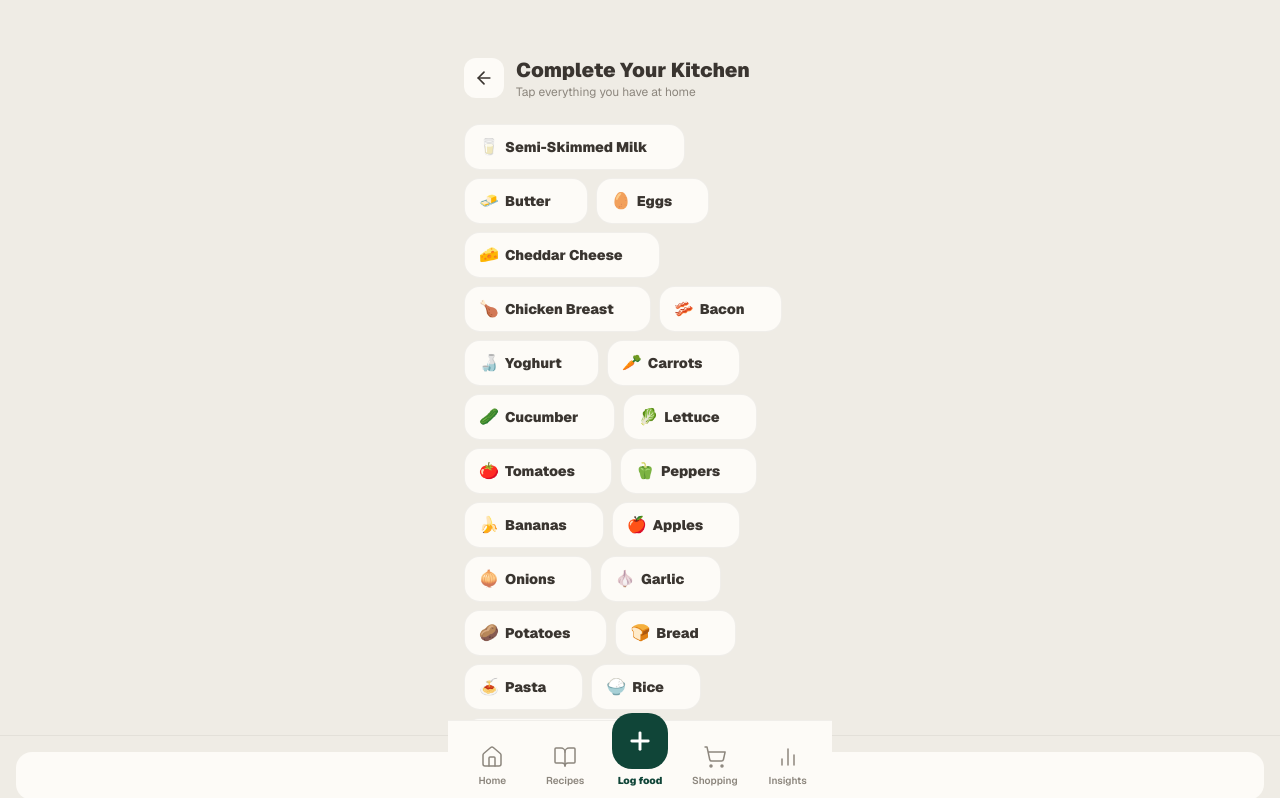
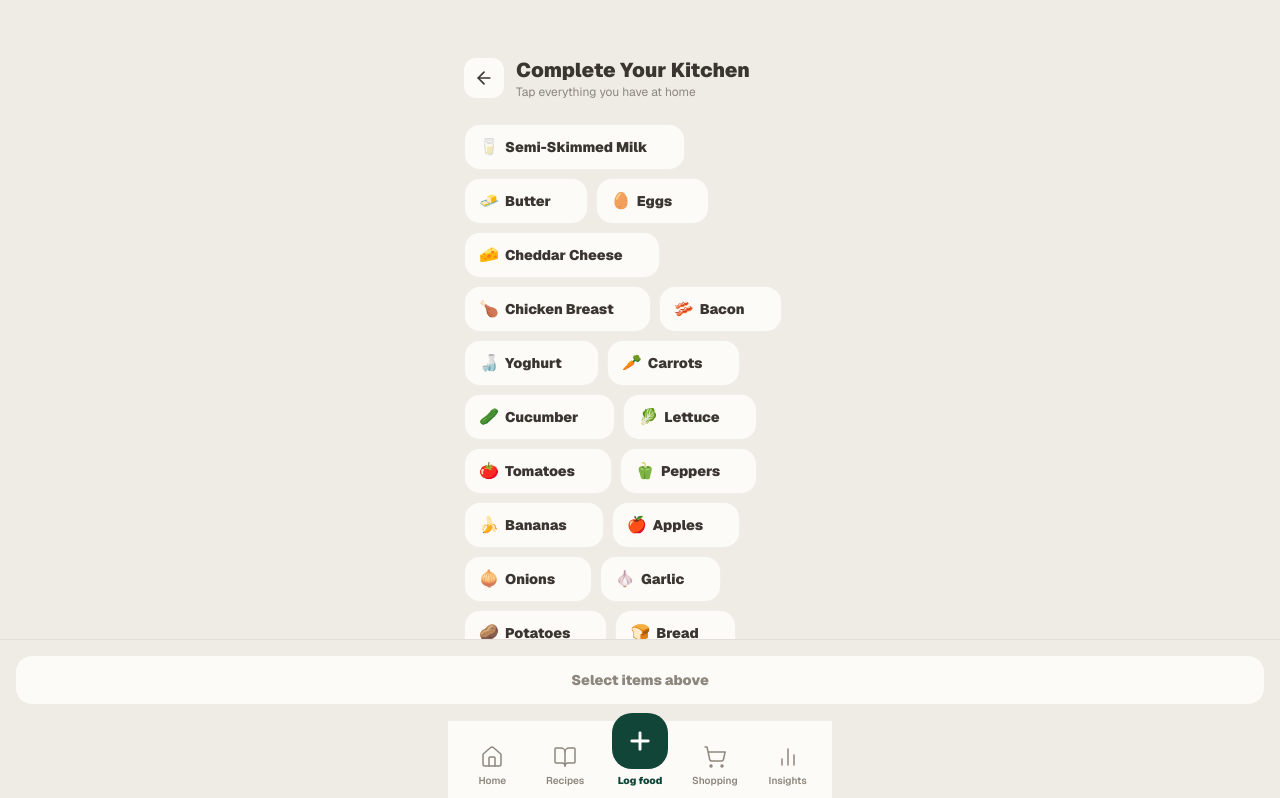
Before and after one commit to samuel-shift/cubby-v2, a Next.js app: page /kitchen-setup in a window 1280 px wide. Shown: the top 798 px of the page. Built offline with nearby package versions, Linux system fonts and the light colour scheme.

Commit message:
Update KitchenSetupClient.tsx

```diff
--- a/src/components/kitchen-setup/KitchenSetupClient.tsx
+++ b/src/components/kitchen-setup/KitchenSetupClient.tsx
@@ -1,21 +1,17 @@
 "use client";
-
 import { useState, useCallback } from "react";
 import { Check, ArrowLeft, Loader2 } from "lucide-react";
 import { cn } from "@/lib/utils";
 import { QUICK_STOCK_ITEMS } from "@/lib/grocery-data";
 import { useRouter } from "next/navigation";
-
 /**
  * KitchenSetupClient — "Complete Your Kitchen" one-time challenge
  */
-
 export function KitchenSetupClient() {
   const router = useRouter();
   const [selected, setSelected] = useState<Set<number>>(new Set());
   const [loading, setLoading] = useState(false);
   const [done, setDone] = useState(false);
-
   const toggle = useCallback((idx: number) => {
     setSelected((prev) => {
       const next = new Set(prev);
@@ -24,14 +20,11 @@ export function KitchenSetupClient() {
       return next;
     });
   }, []);
-
   async function handleSubmit() {
     if (selected.size === 0) return;
     setLoading(true);
-
     try {
       const items = Array.from(selected).map((i) => QUICK_STOCK_ITEMS[i]);
-
       await Promise.allSettled(
         items.map((item) =>
           fetch("/api/inventory", {
@@ -47,7 +40,6 @@ export function KitchenSetupClient() {
           })
         )
       );
-
       try {
         await fetch("/api/kitchen-setup", {
           method: "POST",
@@ -57,7 +49,6 @@ export function KitchenSetupClient() {
       } catch {
         // non-critical
       }
-
       setDone(true);
     } catch {
       // silent
@@ -65,7 +56,6 @@ export function KitchenSetupClient() {
       setLoading(false);
     }
   }
-
   if (done) {
     return (
       <div className="min-h-screen bg-cubby-stone flex flex-col items-center justify-center px-6 text-center space-y-6">
@@ -85,7 +75,6 @@ export function KitchenSetupClient() {
       </div>
     );
   }
-
   return (
     <div className="min-h-screen bg-cubby-stone">
       {/* Header */}
@@ -103,9 +92,8 @@ export function KitchenSetupClient() {
           </div>
         </div>
       </div>
-
-      {/* Product grid — pb-40 ensures content scrolls clear of the fixed bottom bar */}
-      <div className="px-4 pb-40">
+      {/* Product grid — pb-52 ensures content scrolls clear of the fixed bottom bar + nav */}
+      <div className="px-4 pb-52">
         <div className="flex flex-wrap gap-2">
           {QUICK_STOCK_ITEMS.map((item, i) => {
             const isSelected = selected.has(i);
@@ -131,9 +119,8 @@ export function KitchenSetupClient() {
           })}
         </div>
       </div>
-
-      {/* Fixed bottom bar — safe-area-inset clears iOS home indicator */}
-      <div className="fixed bottom-0 left-0 right-0 bg-cubby-stone border-t border-black/5 px-4 pt-4 pb-[env(safe-area-inset-bottom,24px)]">
+      {/* Fixed bottom bar — bottom-20 clears the 80px app nav bar */}
+      <div className="fixed bottom-20 left-0 right-0 bg-cubby-stone border-t border-black/5 px-4 pt-4 pb-4">
         {selected.size > 0 && (
           <p className="text-center text-sm font-black text-cubby-green mb-3">
             {selected.size} item{selected.size !== 1 ? "s" : ""} selected
```
